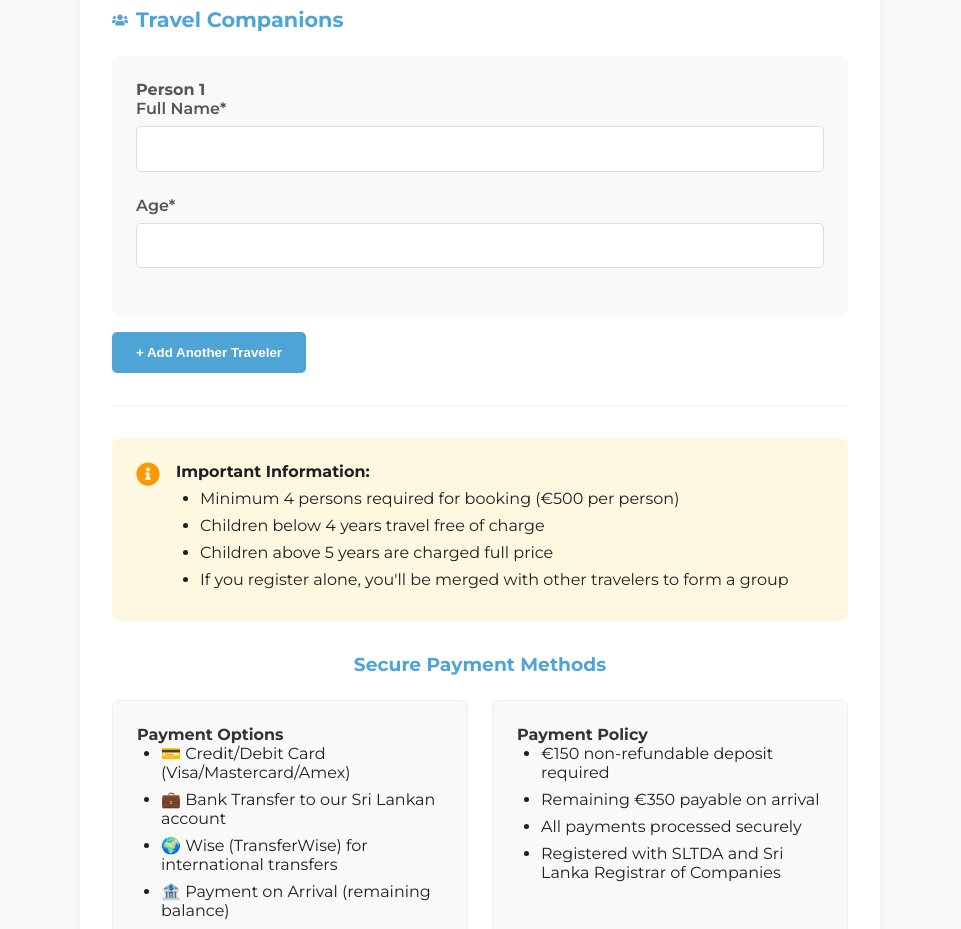
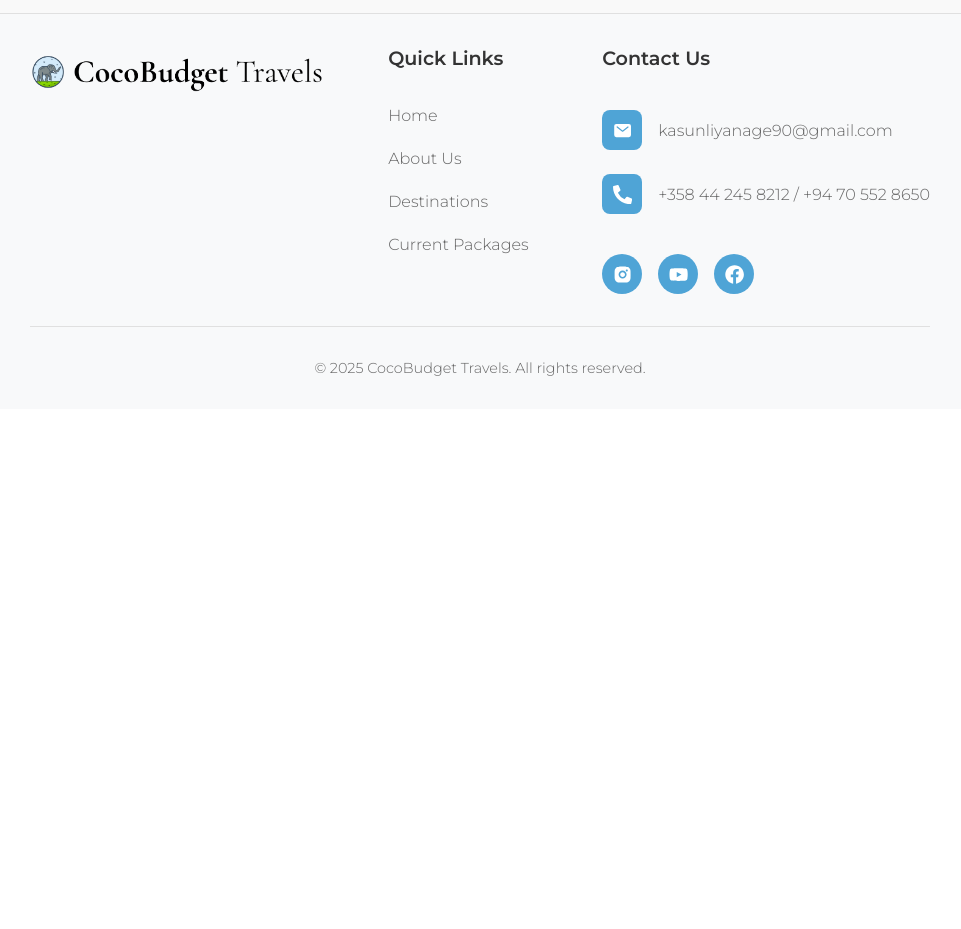
Before and after one commit to thenukaubayasena/cocobudget-travels, a React (Create React App) app: page /form in a window 1280 px wide. Shown: the part 1220-2149 px from the top of the page, without its empty margins (160-1121 px from the left). After the commit the page ends 1629 px from the top, so only its background shows below. Built offline with nearby package versions, Linux system fonts and the light colour scheme; a web font is replaced by a local one.

Commit message:
updating form page

```diff
--- a/package.json
+++ b/package.json
@@ -3,10 +3,13 @@
   "version": "0.1.0",
   "private": true,
   "dependencies": {
+    "@emailjs/browser": "^4.4.1",
     "@testing-library/jest-dom": "^5.17.0",
     "@testing-library/react": "^13.4.0",
     "@testing-library/user-event": "^13.5.0",
+    "cors": "^2.8.5",
     "framer-motion": "^11.18.2",
+    "nodemailer": "^7.0.3",
     "react": "^18.3.1",
     "react-dom": "^18.3.1",
     "react-icons": "^5.5.0",
--- a/src/routes/Form.jsx
+++ b/src/routes/Form.jsx
@@ -1,8 +1,10 @@
-import React, { useState } from "react";
+import React, { useRef, useState } from "react";
 import styled from "styled-components";
 import { FaUser, FaCalendarAlt, FaUsers, FaPhone, FaEnvelope, FaChild, FaInfoCircle } from "react-icons/fa";
+import emailjs from "@emailjs/browser";
 
-const Form = () => {
+const BookingForm = () => {
+  const form = useRef();
   const [formData, setFormData] = useState({
     name: "",
     age: "",
@@ -12,7 +14,7 @@ const Form = () => {
     tripDate: "",
     message: "",
     interests: [],
-    travelers: [{ name: "", age: "" }]
+    travelers: [{ name: "", age: "" }],
   });
 
   const packages = [
@@ -20,7 +22,7 @@ const Form = () => {
     "Hill Country & Coastal Explorer",
     "Wildlife & Beach Combo",
     "Wellness & Ayurveda Retreat",
-    "Ancient Cities & Cultural Experience"
+    "Ancient Cities & Cultural Experience",
   ];
 
   const interests = [
@@ -31,62 +33,131 @@ const Form = () => {
     "Adventure",
     "Wellness",
     "Photography",
-    "Food"
+    "Food",
   ];
 
   const handleChange = (e) => {
     const { name, value } = e.target;
-    setFormData(prev => ({ ...prev, [name]: value }));
+    setFormData((prev) => ({ ...prev, [name]: value }));
   };
 
   const handleTravelerChange = (index, e) => {
     const { name, value } = e.target;
+    const field = name.split(".")[1]; // Extract 'name' or 'age' from 'traveler_name_${index}' or 'traveler_age_${index}'
     const updatedTravelers = [...formData.travelers];
-    updatedTravelers[index] = { ...updatedTravelers[index], [name]: value };
-    setFormData(prev => ({ ...prev, travelers: updatedTravelers }));
+    updatedTravelers[index] = { ...updatedTravelers[index], [field]: value };
+    setFormData((prev) => ({ ...prev, travelers: updatedTravelers }));
   };
 
   const addTraveler = () => {
-    setFormData(prev => ({
+    setFormData((prev) => ({
       ...prev,
-      travelers: [...prev.travelers, { name: "", age: "" }]
+      travelers: [...prev.travelers, { name: "", age: "" }],
     }));
   };
 
   const removeTraveler = (index) => {
     if (formData.travelers.length > 1) {
       const updatedTravelers = formData.travelers.filter((_, i) => i !== index);
-      setFormData(prev => ({ ...prev, travelers: updatedTravelers }));
+      setFormData((prev) => ({ ...prev, travelers: updatedTravelers }));
     }
   };
 
   const handleInterestChange = (interest) => {
-    setFormData(prev => {
+    setFormData((prev) => {
       if (prev.interests.includes(interest)) {
         return {
           ...prev,
-          interests: prev.interests.filter(i => i !== interest)
+          interests: prev.interests.filter((i) => i !== interest),
         };
       } else {
         return {
           ...prev,
-          interests: [...prev.interests, interest]
+          interests: [...prev.interests, interest],
         };
       }
     });
   };
 
-  const handleSubmit = (e) => {
+  const sendEmail = (e) => {
     e.preventDefault();
-    // Here you would typically send the form data to your backend
-    // which would then email it to you
-    console.log("Form submitted:", formData);
-    alert("Thank you for your booking! We'll contact you shortly.");
+
+    // Add date, time, and travelers_data to form
+    const currentDate = new Date();
+    const date = currentDate.toLocaleDateString("en-US", {
+      year: "numeric",
+      month: "long",
+      day: "numeric",
+    });
+    const time = currentDate.toLocaleTimeString("en-US", {
+      hour: "2-digit",
+      minute: "2-digit",
+      hour12: true,
+    });
+
+    const formElement = form.current;
+    const dateInput = document.createElement("input");
+    dateInput.type = "hidden";
+    dateInput.name = "date";
+    dateInput.value = date;
+    formElement.appendChild(dateInput);
+
+    const timeInput = document.createElement("input");
+    timeInput.type = "hidden";
+    timeInput.name = "time";
+    timeInput.value = time;
+    formElement.appendChild(timeInput);
+
+    const interestsInput = document.createElement("input");
+    interestsInput.type = "hidden";
+    interestsInput.name = "interests";
+    interestsInput.value = formData.interests.join(",");
+    formElement.appendChild(interestsInput);
+
+    const travelersInput = document.createElement("input");
+    travelersInput.type = "hidden";
+    travelersInput.name = "travelers_data";
+    travelersInput.value = JSON.stringify(formData.travelers);
+    formElement.appendChild(travelersInput);
+
+    emailjs
+      .sendForm("service_ifeol5e", "template_1392er3", form.current, "PkmG2dA-xVVupW-YC")
+      .then(
+        (result) => {
+          console.log(result.text);
+          alert("Thank you for your booking! We'll contact you shortly.");
+          setFormData({
+            name: "",
+            age: "",
+            mobile: "",
+            email: "",
+            package: "",
+            tripDate: "",
+            message: "",
+            interests: [],
+            travelers: [{ name: "", age: "" }],
+          });
+          // Clean up hidden inputs
+          formElement.removeChild(dateInput);
+          formElement.removeChild(timeInput);
+          formElement.removeChild(interestsInput);
+          formElement.removeChild(travelersInput);
+        },
+        (error) => {
+          console.log(error.text);
+          alert("There was an error submitting your booking. Please try again.");
+          // Clean up hidden inputs on error
+          formElement.removeChild(dateInput);
+          formElement.removeChild(timeInput);
+          formElement.removeChild(interestsInput);
+          formElement.removeChild(travelersInput);
+        }
+      );
   };
 
   return (
     <Container>
-      <FormContainer onSubmit={handleSubmit}>
+      <FormContainer ref={form} onSubmit={sendEmail}>
         <SectionTitle>Book Your Sri Lanka Adventure</SectionTitle>
 
         <FormSection>
@@ -151,7 +222,9 @@ const Form = () => {
             >
               <option value="">-- Select a Package --</option>
               {packages.map((pkg, i) => (
-                <option key={i} value={pkg}>{pkg}</option>
+                <option key={i} value={pkg}>
+                  {pkg}
+                </option>
               ))}
             </Select>
           </InputGroup>
@@ -165,7 +238,7 @@ const Form = () => {
               required
             />
           </InputGroup>
-          <InputGroup>
+          {/* <InputGroup>
             <label>Your Interests</label>
             <InterestContainer>
               {interests.map((interest, i) => (
@@ -178,7 +251,7 @@ const Form = () => {
                 </InterestOption>
               ))}
             </InterestContainer>
-          </InputGroup>
+          </InputGroup> */}
           <InputGroup>
             <label>Special Requests/Message</label>
             <TextArea
@@ -189,84 +262,6 @@ const Form = () => {
             />
           </InputGroup>
         </FormSection>
-
-        <FormSection>
-          <SectionHeader>
-            <FaUsers />
-            <h3>Travel Companions</h3>
-          </SectionHeader>
-          {formData.travelers.map((traveler, index) => (
-            <TravelerGroup key={index}>
-              <h4>Person {index + 1}</h4>
-              <InputGroup>
-                <label>Full Name*</label>
-                <Input
-                  type="text"
-                  name="name"
-                  value={traveler.name}
-                  onChange={(e) => handleTravelerChange(index, e)}
-                  required
-                />
-              </InputGroup>
-              <InputGroup>
-                <label>Age*</label>
-                <Input
-                  type="number"
-                  name="age"
-                  value={traveler.age}
-                  onChange={(e) => handleTravelerChange(index, e)}
-                  required
-                />
-              </InputGroup>
-              {formData.travelers.length > 1 && (
-                <RemoveButton type="button" onClick={() => removeTraveler(index)}>
-                  Remove
-                </RemoveButton>
-              )}
-            </TravelerGroup>
-          ))}
-          <AddButton type="button" onClick={addTraveler}>
-            + Add Another Traveler
-          </AddButton>
-        </FormSection>
-
-        <ImportantNote>
-          <FaInfoCircle />
-          <div>
-            <p><strong>Important Information:</strong></p>
-            <ul>
-              <li>Minimum 4 persons required for booking (€500 per person)</li>
-              <li>Children below 4 years travel free of charge</li>
-              <li>Children above 5 years are charged full price</li>
-              <li>If you register alone, you'll be merged with other travelers to form a group</li>
-            </ul>
-          </div>
-        </ImportantNote>
-
-        <PaymentSection>
-          <h3>Secure Payment Methods</h3>
-          <PaymentOptions>
-            <PaymentCard>
-              <h4>Payment Options</h4>
-              <ul>
-                <li>💳 Credit/Debit Card (Visa/Mastercard/Amex)</li>
-                <li>💼 Bank Transfer to our Sri Lankan account</li>
-                <li>🌍 Wise (TransferWise) for international transfers</li>
-                <li>🏦 Payment on Arrival (remaining balance)</li>
-              </ul>
-              <p>We'll send payment instructions after booking confirmation.</p>
-            </PaymentCard>
-            <PaymentCard>
-              <h4>Payment Policy</h4>
-              <ul>
-                <li>€150 non-refundable deposit required</li>
-                <li>Remaining €350 payable on arrival</li>
-                <li>All payments processed securely</li>
-                <li>Registered with SLTDA and Sri Lanka Registrar of Companies</li>
-              </ul>
-            </PaymentCard>
-          </PaymentOptions>
-        </PaymentSection>
 
         <SubmitButton type="submit">Submit Booking Request</SubmitButton>
       </FormContainer>
@@ -286,12 +281,12 @@ const FormContainer = styled.form`
   background: white;
   padding: 2rem;
   border-radius: 10px;
-  box-shadow: 0 5px 15px rgba(0,0,0,0.05);
+  box-shadow: 0 5px 15px rgba(0, 0, 0, 0.05);
 `;
 
 const SectionTitle = styled.h2`
   text-align: center;
-  color: var(--primaryColor);
+  color: var(--primaryColor, #006400);
   margin-bottom: 2rem;
   font-size: 2rem;
 `;
@@ -307,7 +302,7 @@ const SectionHeader = styled.div`
   align-items: center;
   gap: 0.5rem;
   margin-bottom: 1.5rem;
-  color: var(--primaryColor);
+  color: var(--primaryColor, #006400);
 
   h3 {
     margin: 0;
@@ -336,7 +331,7 @@ const Input = styled.input`
 
   &:focus {
     outline: none;
-    border-color: var(--primaryColor);
+    border: 2px solid var(--primaryColor, #006400);
     box-shadow: 0 0 0 2px rgba(0, 100, 0, 0.1);
   }
 `;
@@ -357,6 +352,11 @@ const TextArea = styled.textarea`
   border-radius: 5px;
   font-size: 1rem;
   resize: vertical;
+
+  &:focus {
+    outline: none;
+    border: 2px solid var(--primaryColor, #006400);
+  }
 `;
 
 const InterestContainer = styled.div`
@@ -367,8 +367,9 @@ const InterestContainer = styled.div`
 
 const InterestOption = styled.div`
   padding: 0.5rem 1rem;
-  background-color: ${props => props.selected ? 'var(--primaryColor)' : '#f0f0f0'};
-  color: ${props => props.selected ? 'white' : '#555'};
+  background-color: ${(props) =>
+    props.selected ? "var(--primaryColor, #006400)" : "#f0f0f0"};
+  color: ${(props) => (props.selected ? "white" : "#555")};
   border-radius: 20px;
   cursor: pointer;
   font-size: 0.9rem;
@@ -389,7 +390,7 @@ const TravelerGroup = styled.div`
 `;
 
 const AddButton = styled.button`
-  background-color: var(--primaryColor);
+  background-color: var(--primaryColor, #006400);
   color: white;
   border: none;
   padding: 0.8rem 1.5rem;
@@ -449,7 +450,7 @@ const PaymentSection = styled.div`
   margin: 2rem 0;
 
   h3 {
-    color: var(--primaryColor);
+    color: var(--primaryColor, #006400);
     margin-bottom: 1.5rem;
     text-align: center;
   }
@@ -487,7 +488,7 @@ const PaymentCard = styled.div`
 
 const SubmitButton = styled.button`
   width: 100%;
-  background-color: var(--primaryColor);
+  background-color: var(--primaryColor, #006400);
   color: white;
   border: none;
   padding: 1rem;
@@ -503,4 +504,4 @@ const SubmitButton = styled.button`
   }
 `;
 
-export default Form;
+export default BookingForm;
```
Also changed, not shown: 1 other file (tests, documents, lock files or other folders).
